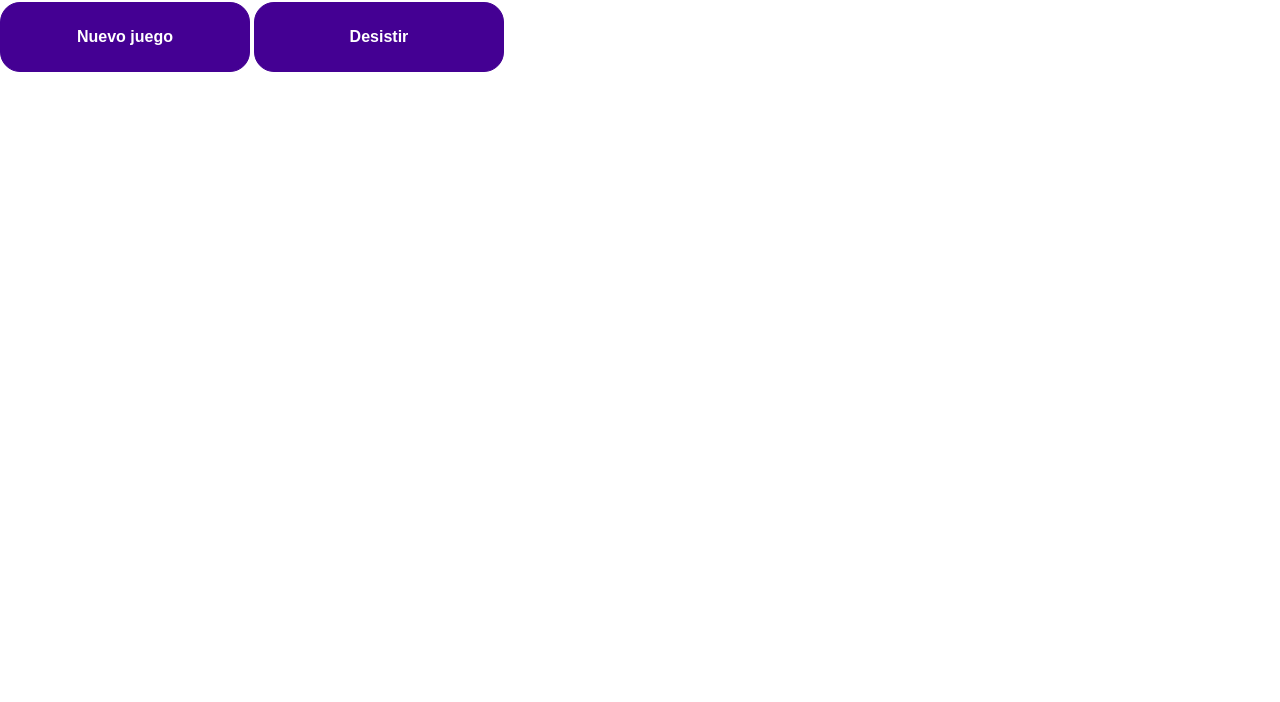
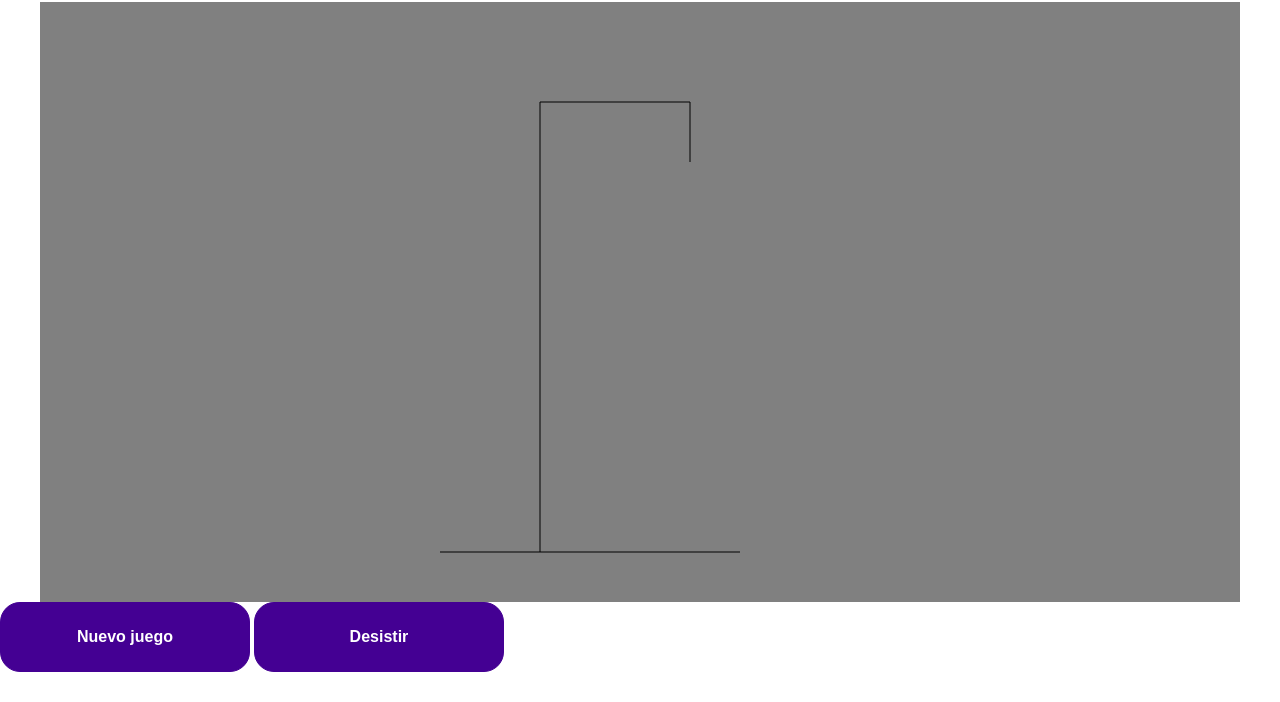
Before and after one commit to dianaclabel/juego_del_ahorcado, a plain HTML site: page main.html in a window 1280 px wide. Shown: the part 98-800 px from the top of the page. Drawn offline with Linux system fonts and the light colour scheme.

Commit message:
add canvas

```diff
--- a/app.js
+++ b/app.js
@@ -0,0 +1,30 @@
+var canvas = document.querySelector("canvas");
+
+var pincel = canvas.getContext("2d");
+
+pincel.fillStyle = "gray";
+pincel.fillRect(0, 0, 1200, 600);
+
+//piso de la horca
+pincel.beginPath();
+pincel.moveTo(400, 550);
+pincel.lineTo(700, 550);
+pincel.stroke();
+
+//palo de la horca
+pincel.beginPath();
+pincel.moveTo(500, 100);
+pincel.lineTo(500, 550);
+pincel.stroke();
+
+//parte superior de la horca
+pincel.beginPath();
+pincel.moveTo(500, 100);
+pincel.lineTo(650, 100);
+pincel.stroke();
+
+//barra corta de la horca
+pincel.beginPath();
+pincel.moveTo(650, 100);
+pincel.lineTo(650, 160);
+pincel.stroke();
--- a/css/style.css
+++ b/css/style.css
@@ -62,6 +62,11 @@ html {
   font-size: 16px;
   font-weight: 900;
 }
+/*style main*/
+.hanged__image {
+  display: flex;
+  justify-content: center;
+}
 .footer {
   background-color: #440093;
   color: white;
--- a/main.html
+++ b/main.html
@@ -14,7 +14,9 @@
       <img class="logotipo" src="./assets/logo.png" alt="logotipo" />
     </header>
     <main class="container__hanged">
-      <div class="hanged__image"></div>
+      <div class="hanged__image">
+        <canvas width="1200" height="600"></canvas>
+      </div>
       <div class="hanged__repeat"></div>
       <div class="hanged__word"></div>
       <div class="hanged__buttons">
```
